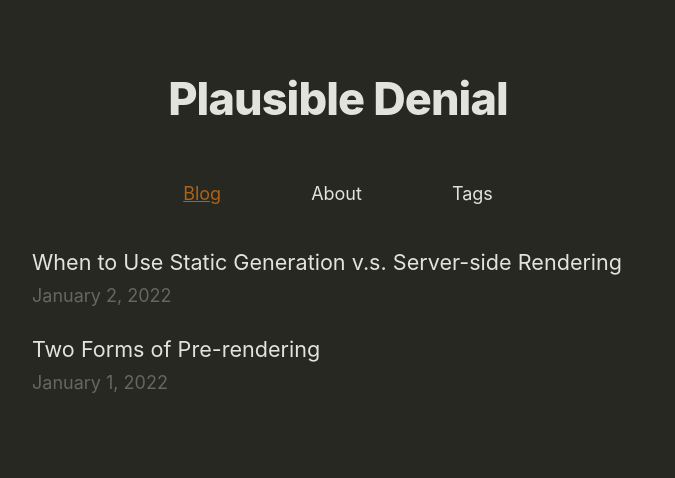
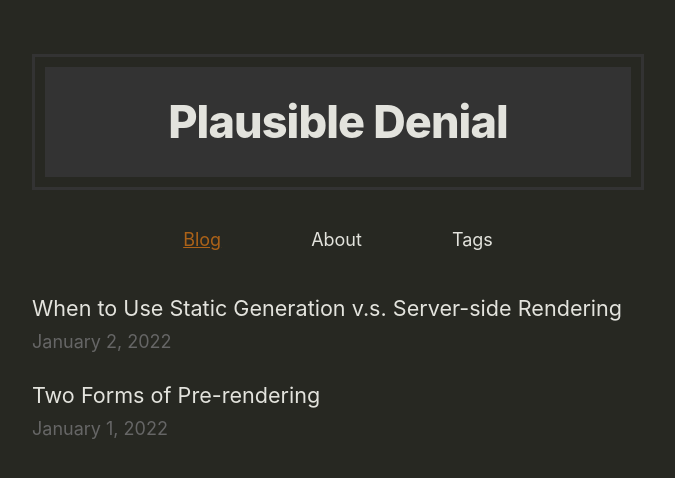
Before and after one commit to durosyan/durosyan, a Next.js app: page / in a window 1280 px wide. Shown: the top 478 px of the page, without its empty margins (302-977 px from the left). Built offline with nearby package versions, Linux system fonts and the light colour scheme.

Commit message:
added style

```diff
--- a/components/layout.js
+++ b/components/layout.js
@@ -38,8 +38,8 @@ export default function Layout({ children, currentPage }) {
       </Head>
       <header className={styles.header}>
         <>
-          <div className={styles.headerHome}>
-            <div>
+          <div className={styles.headerBorder}>
+            <div className={styles.headerBox}>
               <h1 className={utilStyles.heading2Xl}>{name}</h1>
             </div>
           </div>
--- a/components/layout.module.css
+++ b/components/layout.module.css
@@ -42,3 +42,16 @@
   color: #AC6218;
   text-decoration: underline;
 }
+
+.headerBorder {
+  width: 100%;
+  border: solid #333333;
+  padding: 10px;
+}
+
+.headerBox {
+  background-color: #333333;
+  width: 100%;
+  text-align: center;
+  padding: 10px;
+}
```
